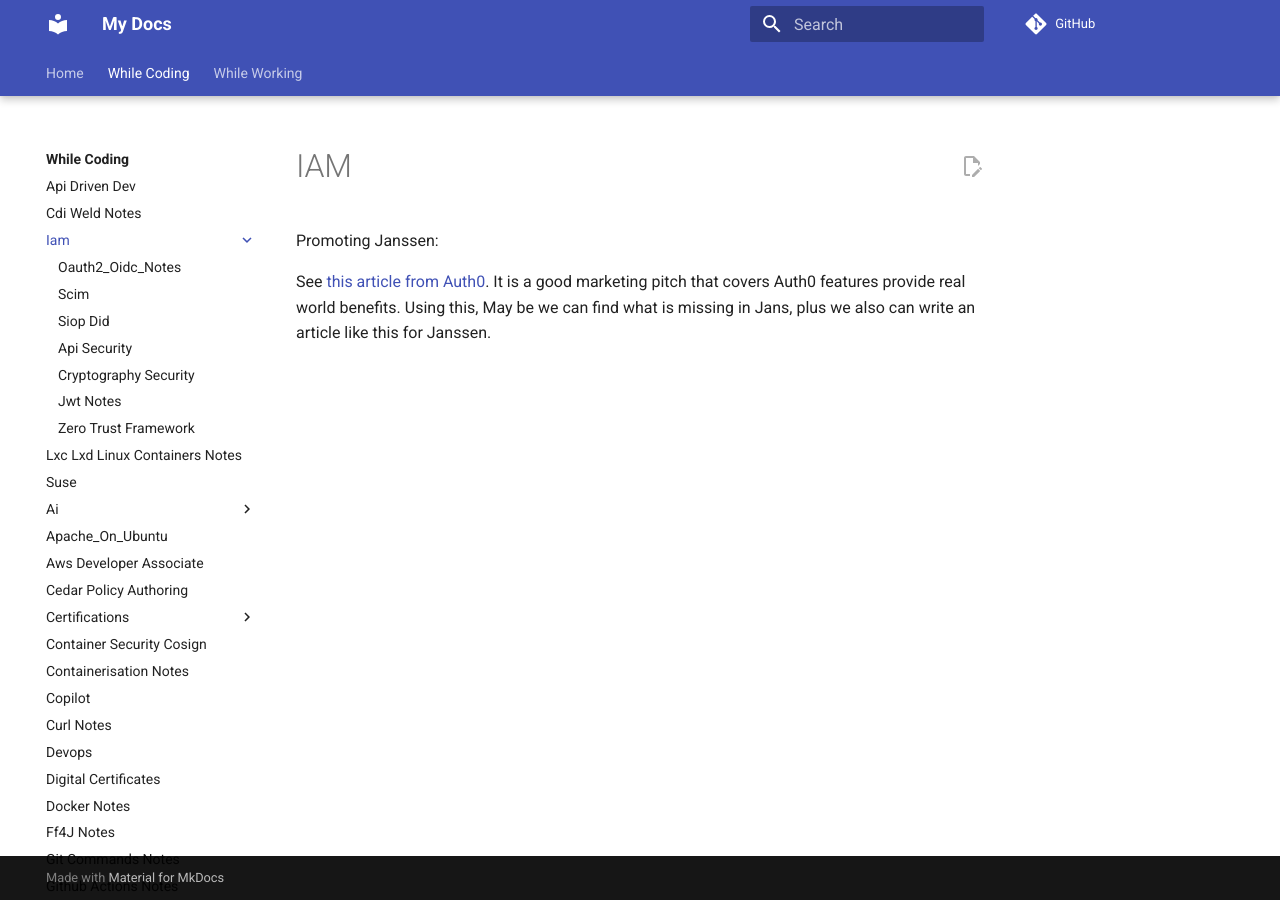
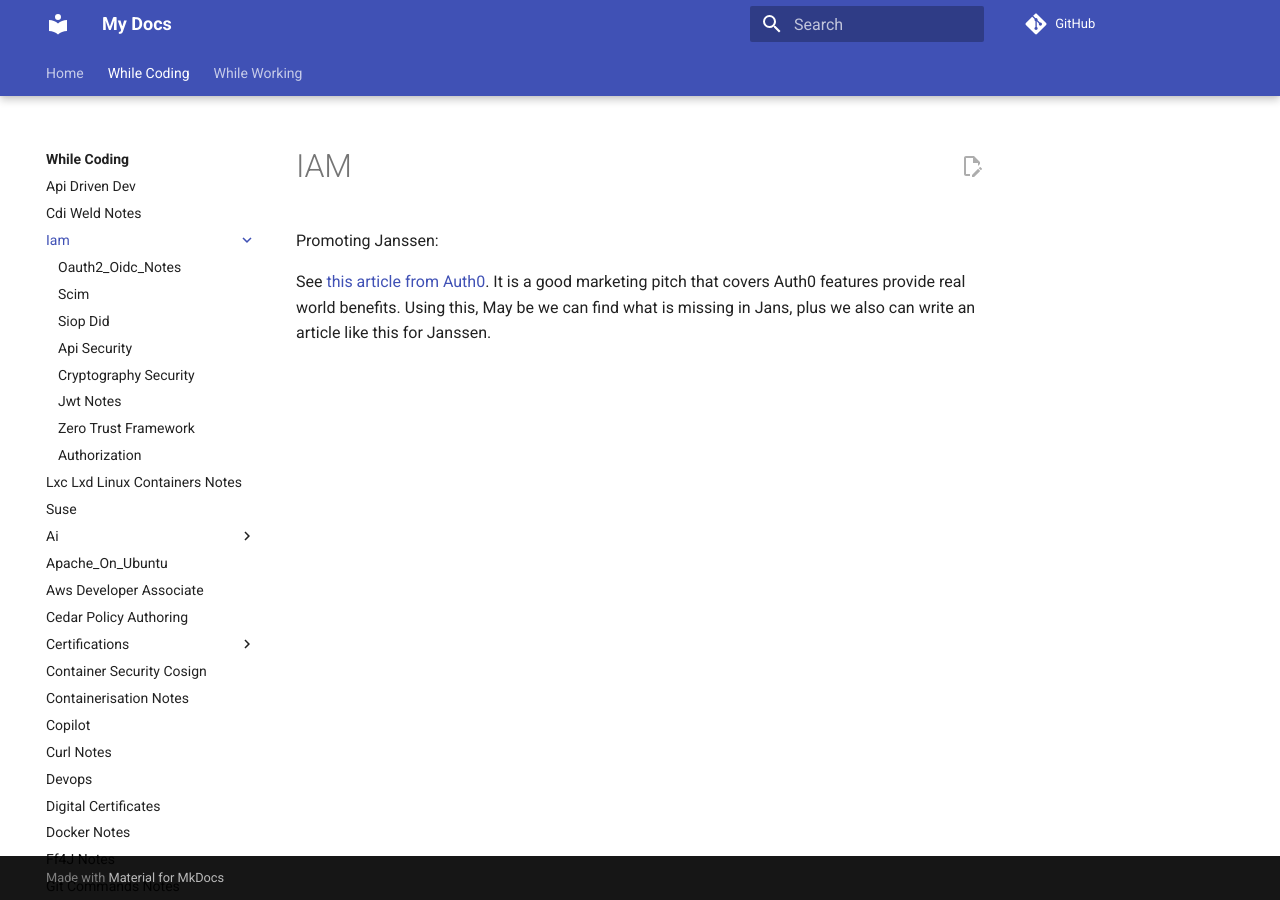
Before and after one commit to ossdhaval/mysite, an MkDocs documentation site: the page built from source/while-coding/IAM/README.md, in a window 1280 px wide. Built offline with MkDocs 1.6.1 and Material for MkDocs 9.7.7, drawn with Linux system fonts in a browser that asks for light colours; comment, search, counter and statistics services are not loaded.

Commit message:
Update mkdocs.yml

```diff
--- a/mkdocs.yml
+++ b/mkdocs.yml
@@ -36,6 +36,7 @@ nav:
     - Cryptography Security: while-coding/IAM/cryptography-security.md
     - Jwt Notes: while-coding/IAM/jwt-notes.md
     - Zero Trust Framework: while-coding/IAM/zero-trust-framework.md
+    - Authorization: while-coding/IAM/authorization.md
   - Lxc Lxd Linux Containers Notes: while-coding/LXC-LXD-linux-containers-notes.md
   - Suse: while-coding/SUSE.md
   - Ai:
```
